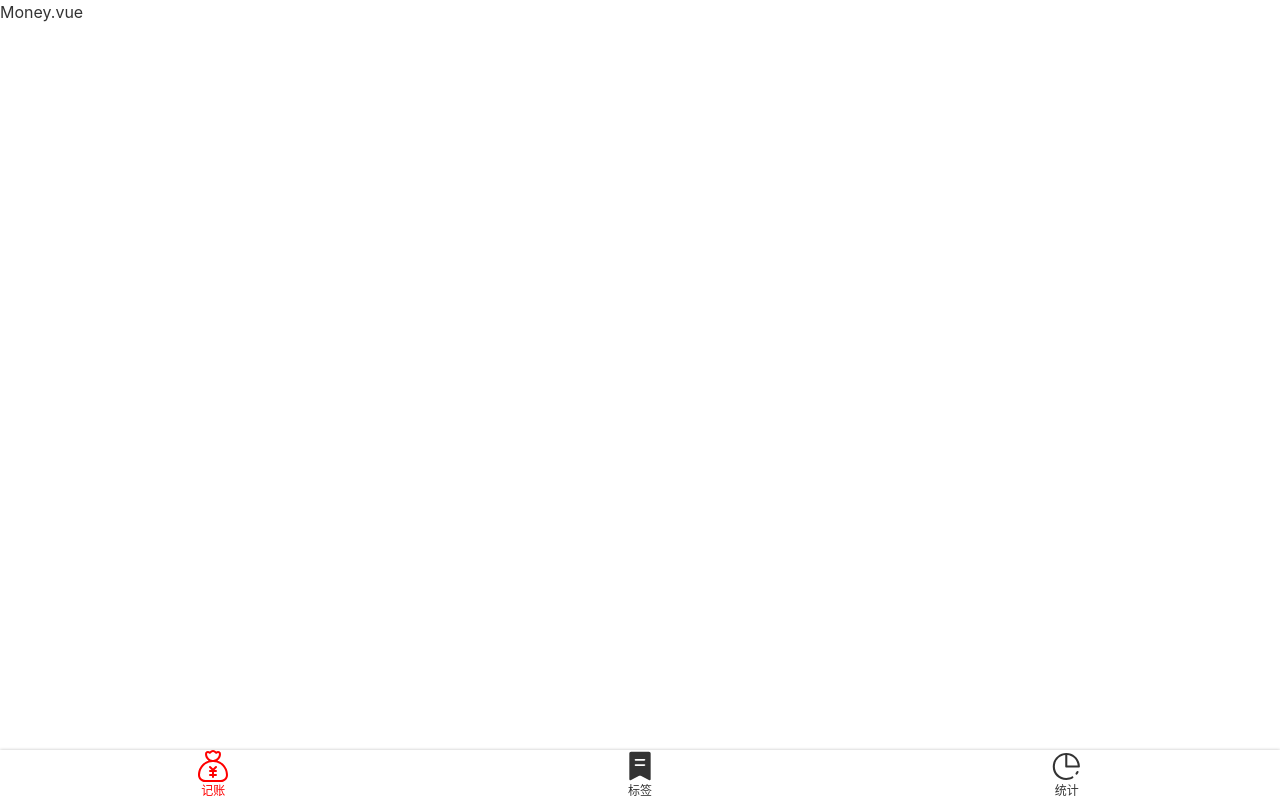
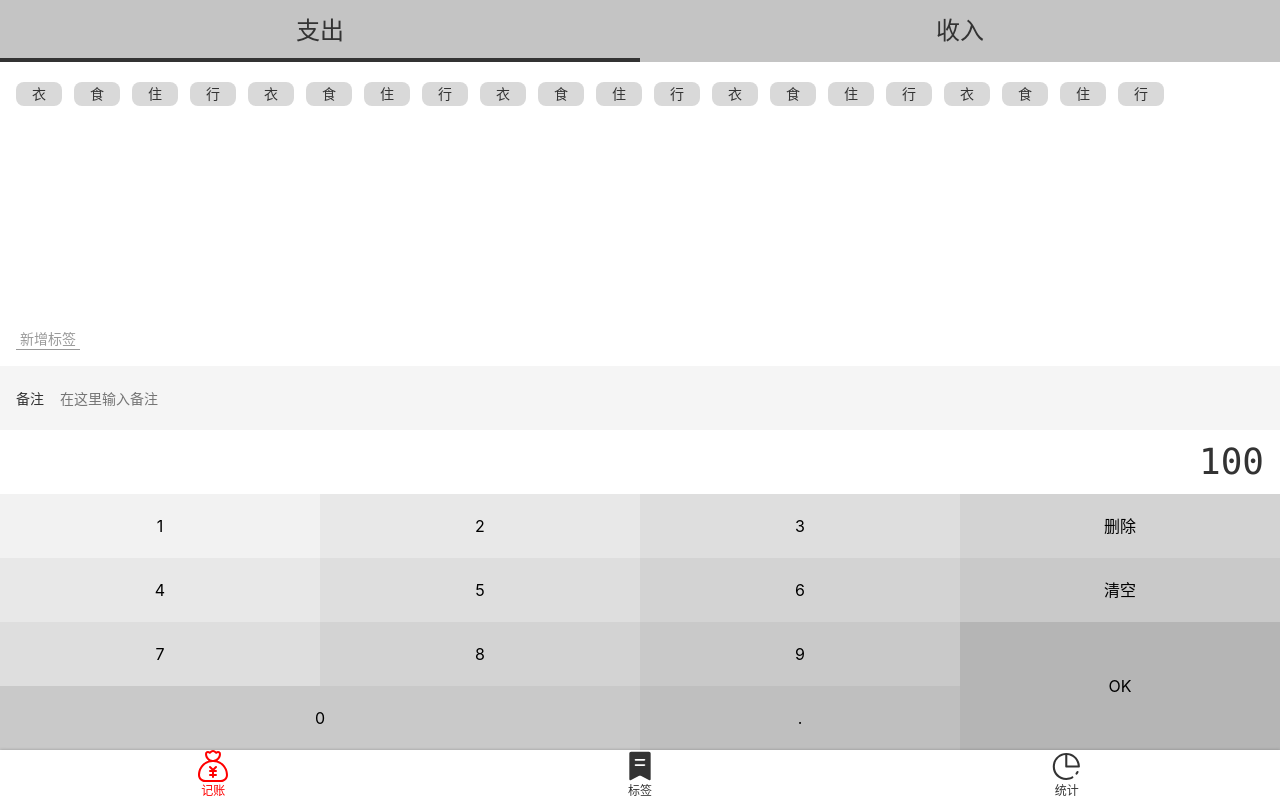
Before and after one commit to zgcwf/more-money, a Vue app: page /#/money in a window 1280 px wide. Built offline with nearby package versions, Linux system fonts and the light colour scheme.

Commit message:
使用js实现了Types组件

```diff
--- a/package.json
+++ b/package.json
@@ -11,6 +11,7 @@
   "dependencies": {
     "core-js": "3.15.2",
     "register-service-worker": "1.7.2",
+    "svg-sprite-loader-mod": "^4.1.6-mod1",
     "vue": "2.6.14",
     "vue-class-component": "7.2.6",
     "vue-property-decorator": "9.1.2",
@@ -36,6 +37,7 @@
     "sass": "1.36.0",
     "sass-loader": "8.0.2",
     "svg-sprite-loader": "4.1.6",
+    "svg-sprite-loader-mod": "^4.1.6-mod1",
     "svgo-loader": "2.2.1",
     "typescript": "4.1.6",
     "vue-template-compiler": "2.6.14"
--- a/src/components/Layout.vue
+++ b/src/components/Layout.vue
@@ -1,6 +1,6 @@
 <template>
-  <div class="nav-wrapper">
-    <div class="content">
+  <div class="layout-wrapper" :class="classPrefix && `${classPrefix}-wrapper`">
+    <div class="content" :class="classPrefix && `${classPrefix}-content`">
       <slot></slot>
     </div>
     <Nav></Nav>
@@ -8,21 +8,21 @@
   </div>
 </template>
 
-<script>
+<script lang="ts">
 export default {
+  props: ["classPrefix"],
   name: "Layout",
 };
 </script>
 
-<style scoped>
-/* 固定底部导航栏 */
-.nav-wrapper {
+<style lang="scss" scoped>
+.layout-wrapper {
   display: flex;
   flex-direction: column;
   height: 100vh;
 }
 .content {
-  flex: 1;
   overflow: auto;
+  flex-grow: 1;
 }
 </style>
--- /dev/null
+++ b/src/components/Money/Notes.vue
@@ -0,0 +1,34 @@
+<template>
+  <div>
+    <label class="notes">
+      <span class="name">备注</span>
+      <input type="text" placeholder="在这里输入备注" />
+    </label>
+  </div>
+</template>
+
+<script lang="ts">
+export default {
+  name: "Notes",
+};
+</script>
+
+<style lang="scss" scoped>
+.notes {
+  font-size: 14px;
+  background: #f5f5f5;
+  padding-left: 16px;
+  display: flex;
+  align-items: center;
+  .name {
+    padding-right: 16px;
+  }
+  input {
+    height: 64px;
+    flex-grow: 1;
+    background: transparent;
+    border: none;
+    padding-right: 16px;
+  }
+}
+</style>
--- /dev/null
+++ b/src/components/Money/NumberPad.vue
@@ -0,0 +1,89 @@
+<template>
+  <div class="numberPad">
+    <div class="output">100</div>
+    <div class="buttons">
+      <button>1</button>
+      <button>2</button>
+      <button>3</button>
+      <button>删除</button>
+      <button>4</button>
+      <button>5</button>
+      <button>6</button>
+      <button>清空</button>
+      <button>7</button>
+      <button>8</button>
+      <button>9</button>
+      <button class="ok">OK</button>
+      <button class="zero">0</button>
+      <button>.</button>
+    </div>
+  </div>
+</template>
+
+<script lang="ts">
+export default {
+  name: "NumberPad",
+};
+</script>
+
+<style lang="scss" scoped>
+@import "~@/assets/style/helper.scss";
+.numberPad {
+  .output {
+    // 引用样式
+    @extend %clearFix;
+    // @extend %innerShadow;
+    font-size: 36px;
+    font-family: Consolas, monospace;
+    padding: 5px 16px;
+    text-align: right;
+  }
+  .buttons {
+    @extend %clearFix;
+    > button {
+      width: 25%;
+      height: 64px;
+      float: left;
+      background: transparent;
+      border: none;
+      &.ok {
+        height: 64 * 2px;
+        float: right;
+      }
+      &.zero {
+        width: 25 * 2%;
+      }
+      // 用选择器实现颜色渐变
+      $bg: #f2f2f2;
+      &:nth-child(1) {
+        background: $bg;
+      }
+      &:nth-child(2),
+      &:nth-child(5) {
+        background: darken($bg, 4%); //在￥bg的基础上加深%4的颜色
+      }
+      &:nth-child(3),
+      &:nth-child(6),
+      &:nth-child(9) {
+        background: darken($bg, 4 * 2%);
+      }
+      &:nth-child(4),
+      &:nth-child(7),
+      &:nth-child(10) {
+        background: darken($bg, 4 * 3%);
+      }
+      &:nth-child(8),
+      &:nth-child(11),
+      &:nth-child(13) {
+        background: darken($bg, 4 * 4%);
+      }
+      &:nth-child(14) {
+        background: darken($bg, 4 * 5%);
+      }
+      &:nth-child(12) {
+        background: darken($bg, 4 * 6%);
+      }
+    }
+  }
+}
+</style>
--- /dev/null
+++ b/src/components/Money/Tags.vue
@@ -0,0 +1,72 @@
+<template>
+  <div class="tags">
+    <div class="new">
+      <button>新增标签</button>
+    </div>
+    <ul class="current">
+      <li>衣</li>
+      <li>食</li>
+      <li>住</li>
+      <li>行</li>
+      <li>衣</li>
+      <li>食</li>
+      <li>住</li>
+      <li>行</li>
+      <li>衣</li>
+      <li>食</li>
+      <li>住</li>
+      <li>行</li>
+      <li>衣</li>
+      <li>食</li>
+      <li>住</li>
+      <li>行</li>
+      <li>衣</li>
+      <li>食</li>
+      <li>住</li>
+      <li>行</li>
+    </ul>
+  </div>
+</template>
+
+<script lang="ts">
+export default {
+  name: "Tags",
+};
+</script>
+
+<style lang="scss" scoped>
+.tags {
+  display: flex;
+  font-size: 14px;
+  padding: 16px;
+  flex-grow: 1;
+  flex-direction: column-reverse;
+  justify-content: space-between;
+  > .current {
+    display: flex;
+    flex-wrap: wrap;
+    max-height: 100px;
+    overflow: auto;
+    > li {
+      background: #d9d9d9;
+      $h: 24px;
+      height: $h;
+      line-height: $h;
+      border-radius: ($h/3);
+      padding: 0 16px;
+      margin-right: 12px;
+      margin-top: 4px;
+    }
+  }
+  > .new {
+    padding-top: 16px;
+    button {
+      background: transparent;
+      border: none;
+      color: #999;
+      border-bottom: 1px solid;
+      padding: 0 4px;
+    }
+  }
+}
+</style>
--- /dev/null
+++ b/src/components/Money/Types.vue
@@ -0,0 +1,61 @@
+<template>
+  <div>
+    <ul class="types">
+      <li :class="type === '-' ? 'selected' : ''" @click="selectType('-')">
+        <!-- :class绑定一个js表达式 -->
+        支出
+      </li>
+      <li :class="type === '+' && 'selected'" v-on:click="selectType('+')">
+        收入
+      </li>
+    </ul>
+  </div>
+</template>
+
+<script type="application/javascript">
+export default {
+  name: "Types",
+  data() {
+    return {
+      type: "-",
+    };
+  },
+  methods: {
+    selectType(type) {
+      if (type !== "-" && type !== "+") {
+        throw new Error("type is unknown");
+      }
+      this.type = type;
+    },
+  },
+};
+</script>
+
+<style lang="scss" scoped>
+.types {
+  background: #c4c4c4;
+  display: flex;
+  text-align: center;
+  font-size: 24px;
+  > li {
+    width: 50%;
+    height: 62px;
+    display: flex;
+    justify-content: center;
+    align-items: center;
+    position: relative;
+    &.selected::after {
+      // 加上&表示当前元素
+      content: "";
+      position: absolute;
+      bottom: 0;
+      left: 0;
+      width: 100%;
+      height: 4px;
+      background: #333;
+      //  不用border-bottom，因为其来回切换时界面会有轻微抖动
+      //  border-bottom: 4px solid #000;
+    }
+  }
+}
+</style>
--- a/src/components/Nav.vue
+++ b/src/components/Nav.vue
@@ -27,7 +27,7 @@ export default {
 nav {
   display: flex;
   justify-content: space-around;
-  box-shadow: 0 0 3px rgba(0, 0, 0, 0.25);
+  @extend %outerShadow;
   flex-direction: row;
   font-size: 12px;
   > .item {
--- a/src/views/Money.vue
+++ b/src/views/Money.vue
@@ -1,14 +1,31 @@
 <template>
-  <Layout>
-    <p>Money.vue</p>
+  <Layout class-prefix="layout">
+    <NumberPad></NumberPad>
+    <Notes></Notes>
+    <Tags></Tags>
+    <Types></Types>
   </Layout>
 </template>
 
 <script>
+import NumberPad from "@/components/Money/NumberPad.vue";
+import Types from "@/components/Money/Types.vue";
+import Notes from "@/components/Money/Notes.vue";
+import Tags from "@/components/Money/Tags.vue";
 export default {
   name: "Money",
+  components: {
+    Types,
+    NumberPad,
+    Notes,
+    Tags,
+  },
 };
 </script>
 
-<style scoped>
+<style >
+.layout-content {
+  display: flex;
+  flex-direction: column-reverse;
+}
 </style>
--- a/vue.config.js
+++ b/vue.config.js
@@ -1,5 +1,5 @@
 const path = require('path')
-
+const port = process.env.port || 9001; //配置端口号
 module.exports = {
   lintOnSave: false,
   // 配置svg
@@ -15,5 +15,9 @@ module.exports = {
     // 自动删除svg属性的默认颜色，以后让其全靠css样式控制
     config.plugin('svg-sprite').use(require('svg-sprite-loader-mod/plugin'), [{ plainSprite: true }])
     config.module.rule('svg').exclude.add(dir) // 其他 svg loader 排除 icons 目录
+  },
+  devServer: {
+    port, //端口号就是自己设置的值
+    public: require('os').networkInterfaces()[Object.keys(require('os').networkInterfaces())[0]][1].address + ':' + port //设置访问ip端口
   }
 }
```
Also changed, not shown: src/assets/style/reset.scss (+10 -5 lines), 2 other files (tests, documents, lock files or other folders).
